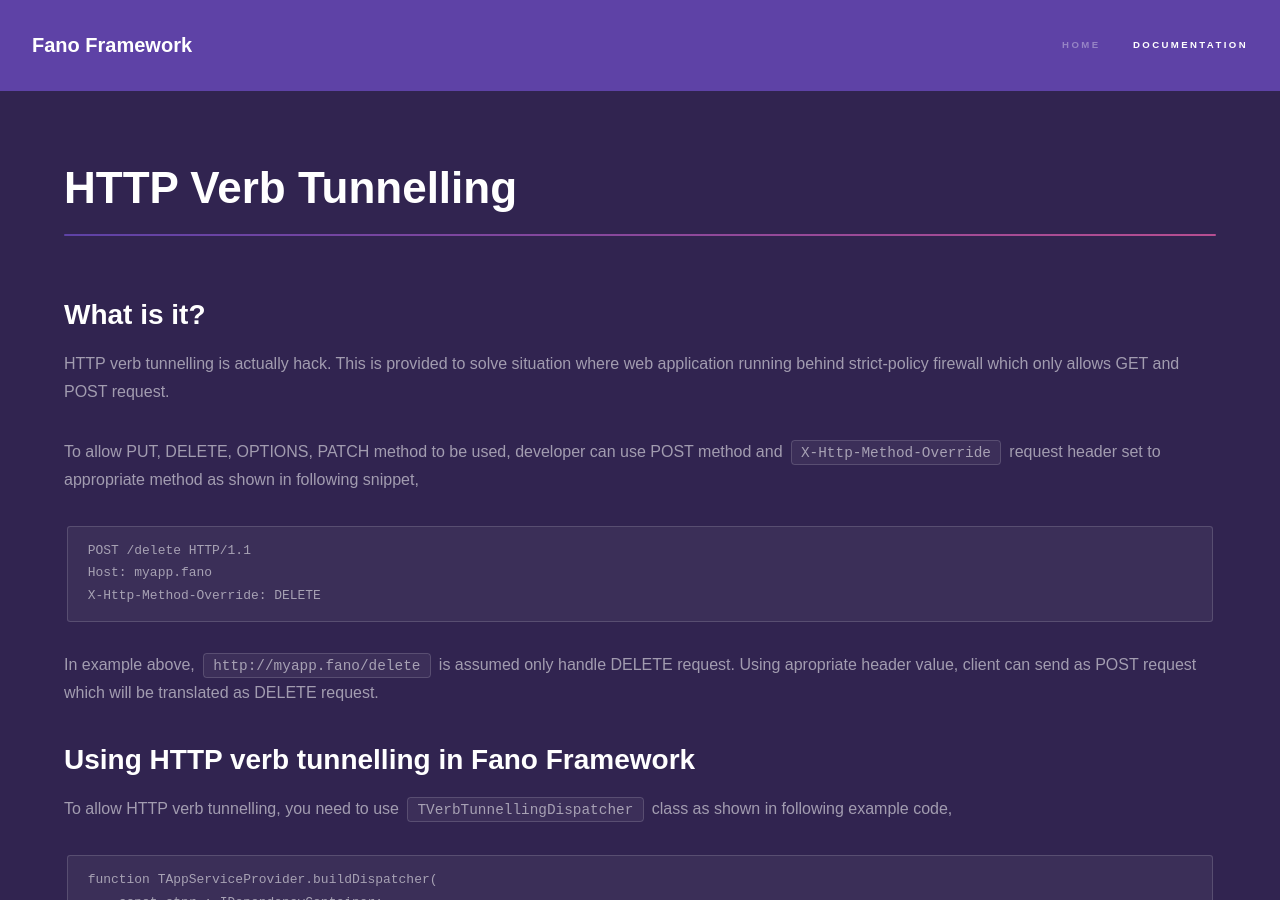
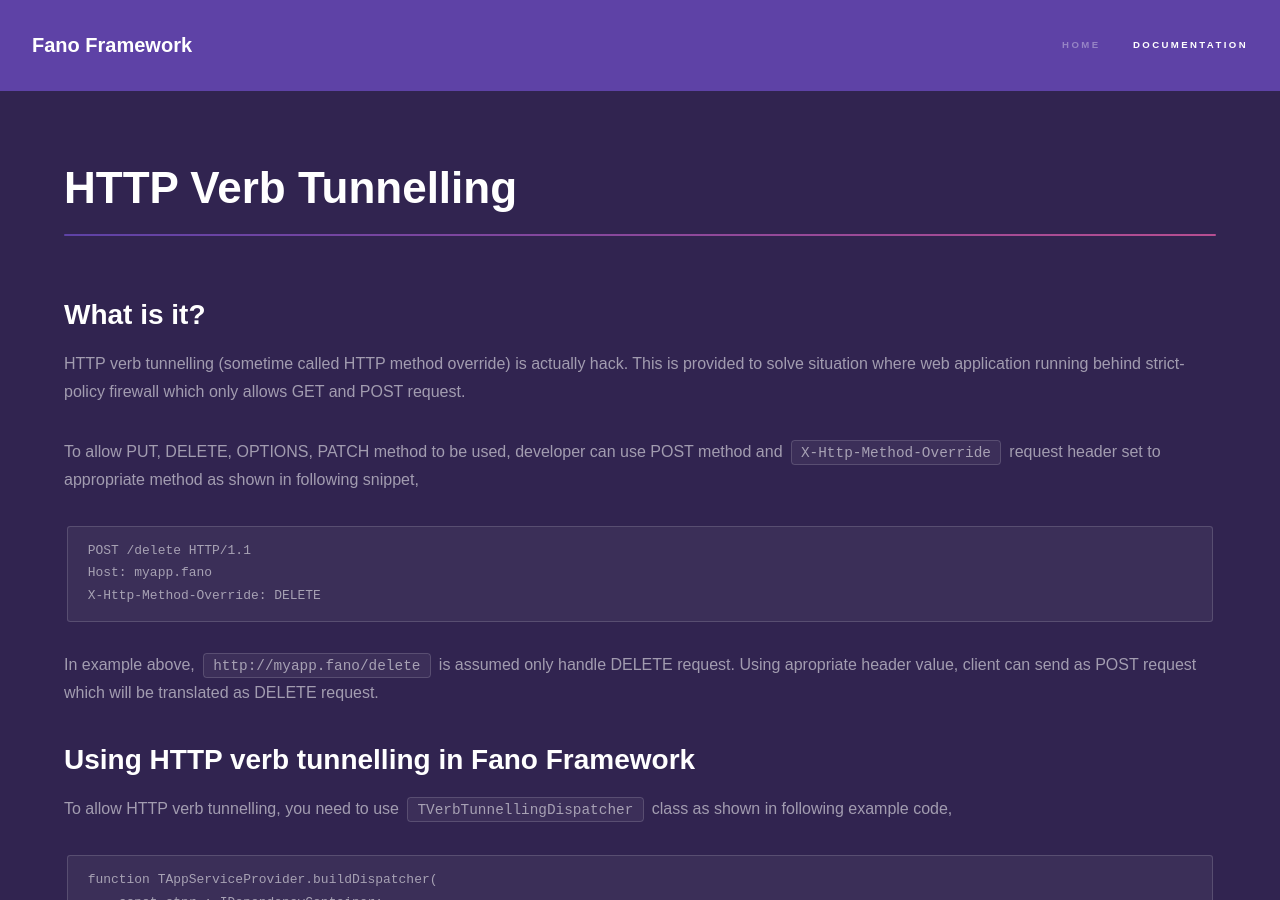
Before and after one commit to fanoframework/fanoframework.github.io, a Jekyll site: the page built from security/http-verb-tunnelling/index.md, in a window 1280 px wide and 900 px high. Built offline with Jekyll 4.4.1, drawn with Linux system fonts in a browser that asks for light colours; our own code applies the rules of GitHub Pages for plain Markdown files.

Commit message:
improve content

```diff
--- a/security/http-verb-tunnelling/index.md
+++ b/security/http-verb-tunnelling/index.md
@@ -7,7 +7,7 @@
 
 ## What is it?
 
-HTTP verb tunnelling is actually hack. This is provided to solve situation where web application running behind strict-policy firewall which only allows GET and POST request.
+HTTP verb tunnelling (sometime called HTTP method override) is actually hack. This is provided to solve situation where web application running behind strict-policy firewall which only allows GET and POST request.
 
 To allow PUT, DELETE, OPTIONS, PATCH method to be used, developer can use POST method and `X-Http-Method-Override` request header set to appropriate method as shown in following snippet,
 
```
